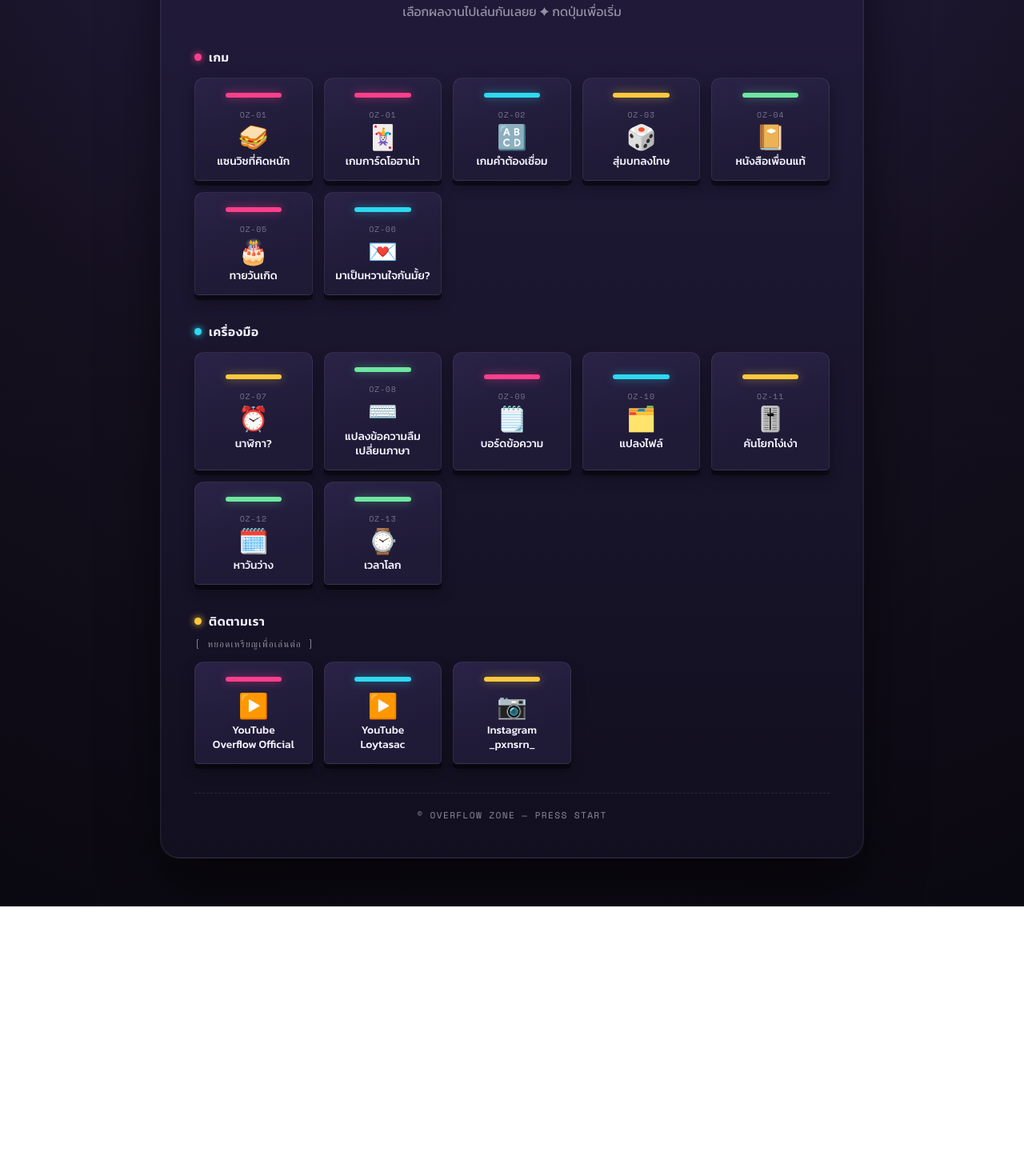
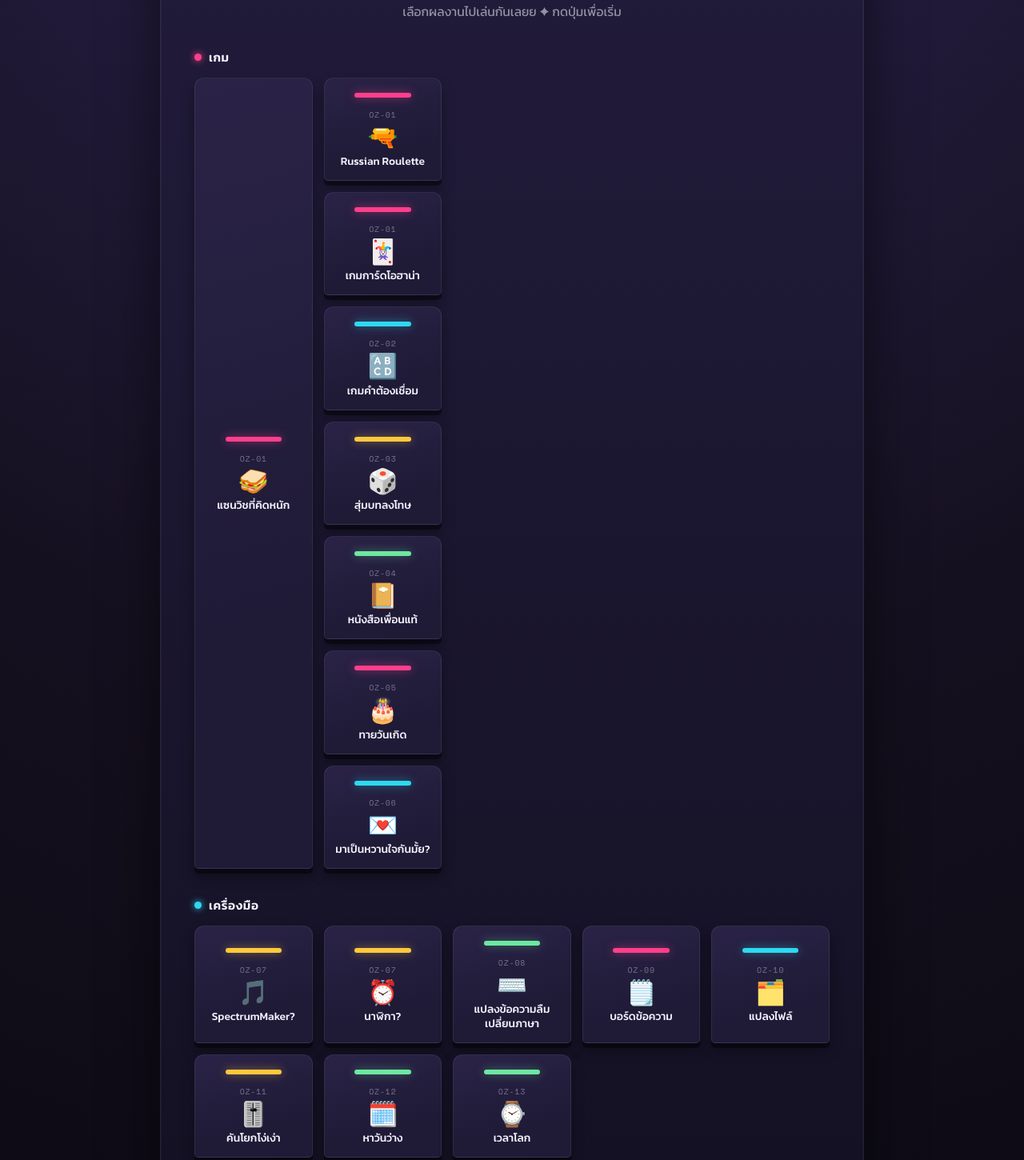
Before and after one commit to flownorthz/flownorthz.github.io, a plain HTML site: page index.html in a window 1280 px wide. Shown: the part 231-1681 px from the top of the page at 80% size. Before the commit the page ends 1364 px from the top, so only its background shows below. Drawn offline with nearby package versions, Linux system fonts and the light colour scheme; a web font is replaced by a local one.

Commit message:
Update index.html

```diff
--- a/index.html
+++ b/index.html
@@ -266,6 +266,12 @@
             <span class="icon">🥪</span>
             <span class="label">แซนวิชที่คิดหนัก</span>
           </button>
+          <div class="grid">
+            <button class="cartridge" style="--accent:var(--pink);--glow:var(--pink-glow)" onclick="window.location.href='SandwichOVF.html'">
+            <span class="serial">OZ-01</span>
+            <span class="icon">🔫</span>
+            <span class="label">Russian Roulette</span>
+          </button>
           <button class="cartridge" style="--accent:var(--pink);--glow:var(--pink-glow)" onclick="window.location.href='Ohana Game.html'">
             <span class="serial">OZ-01</span>
             <span class="icon">🃏</span>
@@ -302,6 +308,11 @@
       <section class="row">
         <h2 class="section-label"><span class="dot" style="--c:var(--cyan)"></span>เครื่องมือ</h2>
         <div class="grid">
+          <button class="cartridge" style="--accent:var(--yellow);--glow:var(--yellow-glow)" onclick="window.location.href='Clock.html'">
+            <span class="serial">OZ-07</span>
+            <span class="icon">🎵</span>
+            <span class="label">SpectrumMaker?</span>
+          </button>
           <button class="cartridge" style="--accent:var(--yellow);--glow:var(--yellow-glow)" onclick="window.location.href='Clock.html'">
             <span class="serial">OZ-07</span>
             <span class="icon">⏰</span>
```
